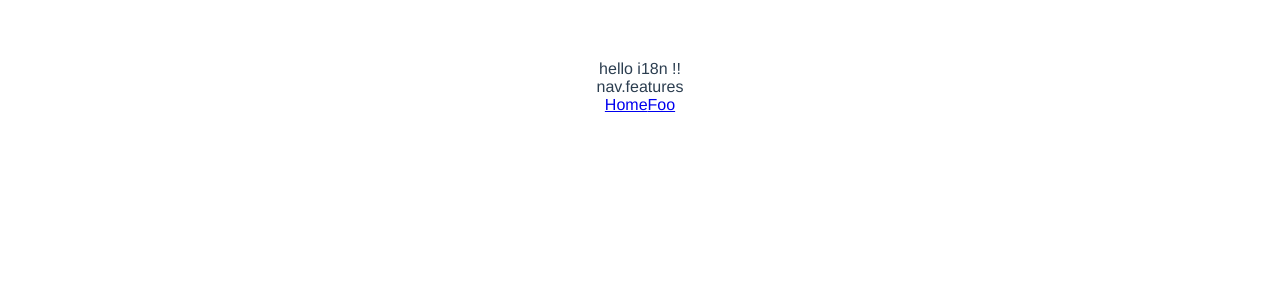
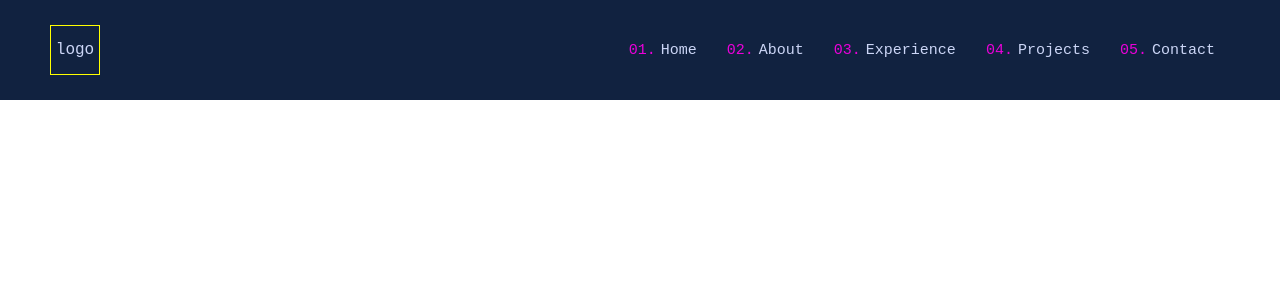
Before and after one commit to Glabdugrib/simone-sada, a Vue app: page /en in a window 1280 px wide. Shown: the top 300 px of the page. Built offline with nearby package versions, Linux system fonts and the light colour scheme.

Commit message:
Basic nav layout

```diff
--- a/src/App.vue
+++ b/src/App.vue
@@ -1,27 +1,28 @@
 <template>
    <div id="app">
+      <Header/>
 
       <!-- i18n tests -->
-      <p>{{ $t('message') }}</p>
-      <p>{{ $t('nav.features') }}</p>
+      <!-- <p>{{ $t('message') }}</p>
+      <p>{{ $t('nav.features') }}</p> -->
 
       <!-- Router tests -->
       <router-view></router-view>
 
       <!-- Router link sample -->
-      <router-link :to="`/${$i18n.locale}`">Home</router-link>
-      <router-link :to="`/${$i18n.locale}/foo`">Foo</router-link>
+      <!-- <router-link :to="`/${$i18n.locale}`">Home</router-link>
+      <router-link :to="`/${$i18n.locale}/foo`">Foo</router-link> -->
    </div>
 </template>
 
 <script>
-// import HelloWorld from './components/HelloWorld.vue'
+import Header from './components/Header.vue'
 
 export default {
-  name: 'App',
-  components: {
-   //  HelloWorld
-  }
+   name: 'App',
+   components: {
+      Header
+   }
 }
 </script>
 
--- a/src/assets/scss/_variables.scss
+++ b/src/assets/scss/_variables.scss
@@ -1 +1,24 @@
-// $event-orange: #F79F1F;
+// $primary-bg: rgba(10, 25, 47, 0.85);
+// $primary-bg: #091833;
+// $primary-bg: #120052;
+$primary-bg: rgb(17, 34, 64);
+
+$secundary-bg: #133E7C;
+// $secundary-bg: rgb(17, 34, 64);
+
+
+// $highlight: #64FFDA;
+$highlight: #EA00D9;
+// $highlight: #0ABDC6;
+// $highlight: #B537F2;
+// $highlight: #E92EFB;
+// $highlight: #ff0066;
+
+$lightest-slate: #CCD6F6;
+
+// NEON PALETTE
+$violet: #711C91;
+$purple: #EA00D9;
+$celeste: #0ABDC6;
+$blue: #133E7C;
+$dark-blue: #091833;
--- a/src/assets/scss/style.scss
+++ b/src/assets/scss/style.scss
@@ -7,11 +7,25 @@
    box-sizing: border-box;
 }
 
+img {
+   max-width: 100%;
+   display: block;
+}
+
+ul, ol {
+   list-style: none;
+}
+
+a {
+   color: inherit;
+   text-decoration: none;
+}
+
 #app {
    font-family: Avenir, Helvetica, Arial, sans-serif;
    -webkit-font-smoothing: antialiased;
    -moz-osx-font-smoothing: grayscale;
    text-align: center;
    color: #2c3e50;
-   margin-top: 60px;
+   margin-top: 100px;
 }
--- /dev/null
+++ b/src/components/Header.vue
@@ -0,0 +1,193 @@
+<template>
+   <header id="header">
+      <nav class="navbar">
+         <!-- Logo -->
+         <div class="logo">
+            <a href="/">
+               <!-- Placeholder logo -->
+               logo
+               <!-- <img src="" alt=""> -->
+            </a>
+         </div>
+         <!-- Nav links -->
+         <div class="nav-list">
+            <ol>
+               <li><a href="/">{{ $t('nav.home') }}</a></li>
+               <li><a href="/#about">{{ $t('nav.about') }}</a></li>
+               <li><a href="/#experience">{{ $t('nav.experience') }}</a></li>
+               <li><a href="/#projects">{{ $t('nav.projects') }}</a></li>
+               <li><a href="/#contact">{{ $t('nav.contact') }}</a></li>
+            </ol>
+         </div>
+         <!-- Dropdown -->
+         <div class="dropdown">
+            <button class="ham-btn" @click="toggleDropdown()">
+
+            </button>
+            <aside :class="[dropdownIsActive ? 'active' : '','sidebar']">
+               <ol>
+                  <li><a href="/">{{ $t('nav.home') }}</a></li>
+                  <li><a href="/#about">{{ $t('nav.about') }}</a></li>
+                  <li><a href="/#experience">{{ $t('nav.experience') }}</a></li>
+                  <li><a href="/#projects">{{ $t('nav.projects') }}</a></li>
+                  <li><a href="/#contact">{{ $t('nav.contact') }}</a></li>
+               </ol>
+            </aside>
+         </div>
+      </nav>
+   </header>
+</template>
+
+<script>
+export default {
+   name: 'MainHeader',
+   data() {
+      return {
+         dropdownIsActive: false
+      }
+   },
+   methods: {
+      toggleDropdown: function() {
+         this.dropdownIsActive = !this.dropdownIsActive;
+      }
+   }
+}
+</script>
+
+<style lang="scss" scoped>
+@import '../assets/scss/_variables.scss';
+@import '../assets/scss/style.scss';
+
+#header {
+   position: fixed;
+   top: 0;
+   left: 0;
+   right: 0;
+   padding: 0px 50px;
+   height: 100px;
+   background-color: $primary-bg;
+   display: flex;
+   align-items: center;
+
+   .navbar {
+      // position: relative;
+      width: 100%;
+      color: $lightest-slate;
+      font-family: "SF Mono","Fira Code","Fira Mono","Roboto Mono",monospace;
+      display: flex;
+      align-items: center;
+      justify-content: space-between;
+
+      .logo {
+         display: flex;
+         align-items: center;
+         justify-content: center;
+         width: 50px;
+         aspect-ratio: 1;
+         border: 1px solid yellow;
+      }
+
+      .nav-list {
+         display: flex;
+
+         ol {
+            display: contents;
+
+            li {
+               margin: 0 5px;
+               font-size: 15px;
+
+               a {
+                  padding: 10px;
+
+                  &::before {
+                     content: "0" counter(list-item) ".";
+                     margin-right: 5px;
+                     color: $highlight;
+                  }
+
+                  &:hover {
+                     color: $highlight;
+                  }
+               }
+            }
+         }
+      }
+
+      .dropdown {
+         display: none;
+
+         .ham-btn {
+            display: inline-block;
+            width: 30px;
+            aspect-ratio: 1;
+         }
+
+         .sidebar {
+            display: none;
+            position: absolute;
+            top: 0;
+            right: 0;
+            width: min(75vw, 400px);
+            min-height: 100vh;
+            background-color: $secundary-bg;
+            z-index: -1;
+            align-items: center;
+
+            &.active {
+               display: flex;
+            }
+
+            ol {
+               width: 100%;
+               display: flex;
+               flex-direction: column;
+               align-items: center;
+               gap: 20px;
+
+               li {
+                  font-size: 18px;
+                  display: list-item;
+                  counter-increment: item;
+
+                  &::before {
+                     font-size: 16px;
+                     content: "0" counter(item) ".";
+                     margin-right: 5px;
+                     color: $highlight;
+                  }
+
+                  a {
+                     display: inline-block;
+                     width: 100%;
+                     padding: 3px 20px 20px;
+
+                     &:hover {
+                        color: $highlight;
+                     }
+                  }
+               }
+            }
+         }
+      }
+   }
+}
+
+@media screen and (max-width: 768px) {
+
+   #header {
+
+      .navbar {
+
+         .nav-list {
+            display: none;
+         }
+
+         .dropdown {
+            display: block;
+         }
+      }
+   }
+}
+
+</style>
```
